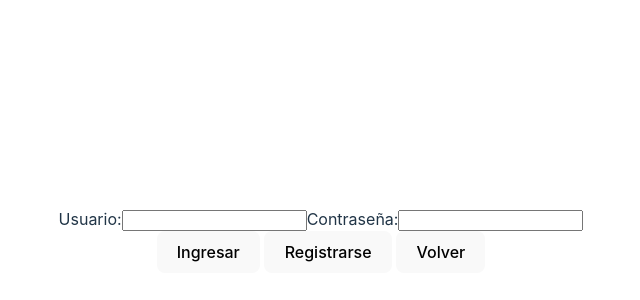
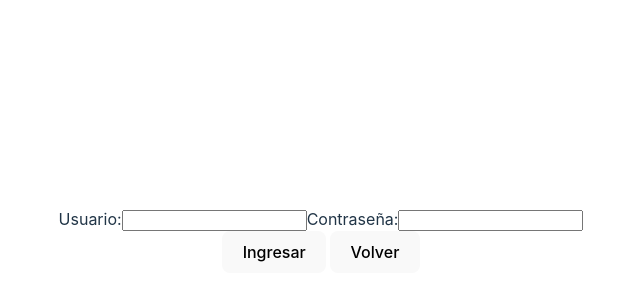
Before and after one commit to Nahue430/ServiTurnos, a React app: page /login in a window 1280 px wide. Shown: the part 160-460 px from the top of the page, without its empty margins (319-959 px from the left). Built offline with nearby package versions, Linux system fonts and the light colour scheme; the HTML template or start-up script is replaced by a standard one.

Commit message:
Modified component Login and Register

```diff
--- a/src/components/login/Login.jsx
+++ b/src/components/login/Login.jsx
@@ -17,9 +17,10 @@ const Login = () => {
       </Form.Group>
 
       <Button variant="primary">Ingresar</Button>{' '}
-      <Button variant="primary">Registrarse</Button>{' '}
+
       <button onClick={handleBack}>Volver</button>
     </>
+
   );
 };
 
--- a/src/components/register/Register.jsx
+++ b/src/components/register/Register.jsx
@@ -20,7 +20,7 @@ const Register = () => {
     }
 
     if (password !== confirmPassword) {
-      setError('Las contraseñas no coinciden.');
+      alert('Las contraseñas no coinciden.');
       return;
     }
 
```
Also changed, not shown: src/components/registerPro/RegisterPro.jsx (added), src/components/routes/Routes.jsx (line endings or trailing spaces).
